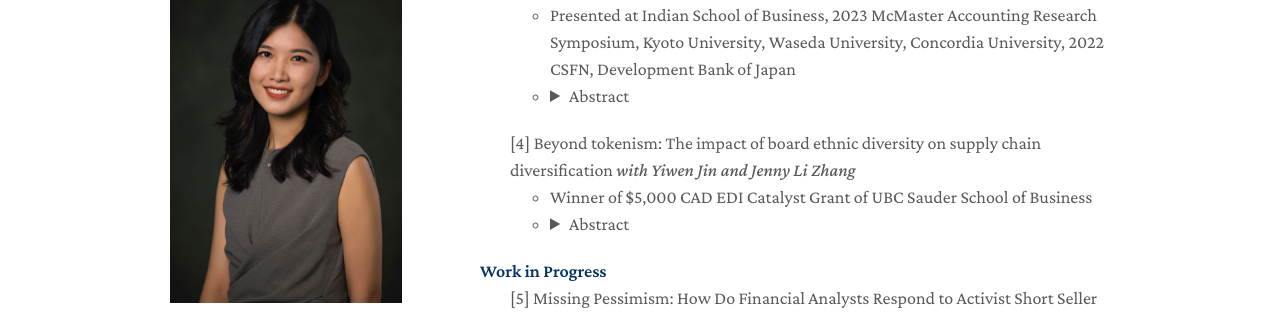
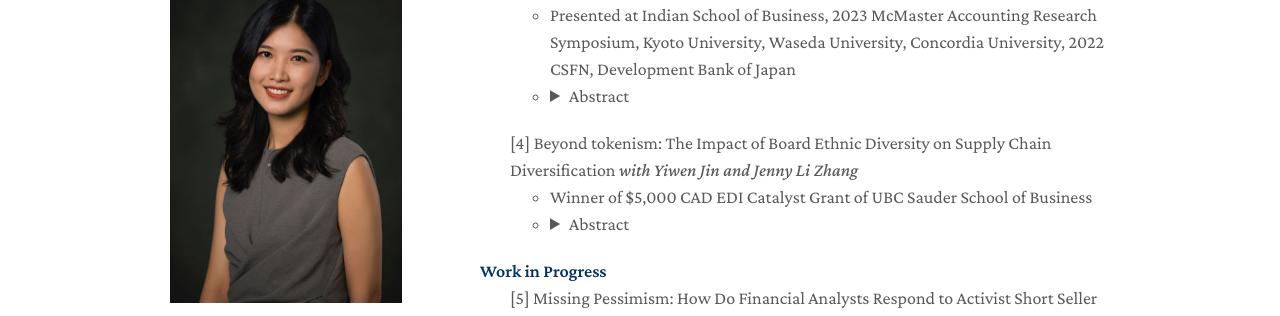
Before and after one commit to zeyang1225/zeyang1225.github.io, a Jekyll site: the page built from index.md, in a window 1280 px wide and 900 px high, scrolled down 855 px. Shown: the part 127-443 px from the top of the window. Built offline with Jekyll 4.4.1, drawn with Linux system fonts in a browser that asks for light colours; nearby versions of some CDN libraries; a style sheet for code colours, icons or effects is not loaded.

Commit message:
Update research.md

```diff
--- a/_includes/research.md
+++ b/_includes/research.md
@@ -49,7 +49,7 @@ Mehrotra and Rajesh Vijayaraghavan </em> </div>
 
 
 <div>
-   <ul>  <div class="title"> [4] Beyond tokenism: The impact of board ethnic diversity on supply chain diversification <em> with Yiwen Jin and Jenny Li Zhang </em> </div>
+   <ul>  <div class="title"> [4] Beyond tokenism: The Impact of Board Ethnic Diversity on Supply Chain Diversification <em> with Yiwen Jin and Jenny Li Zhang </em> </div>
  <ul>
      <li>  Winner of $5,000 CAD EDI Catalyst Grant of UBC Sauder School of Business</li>
   <li><details>
```
